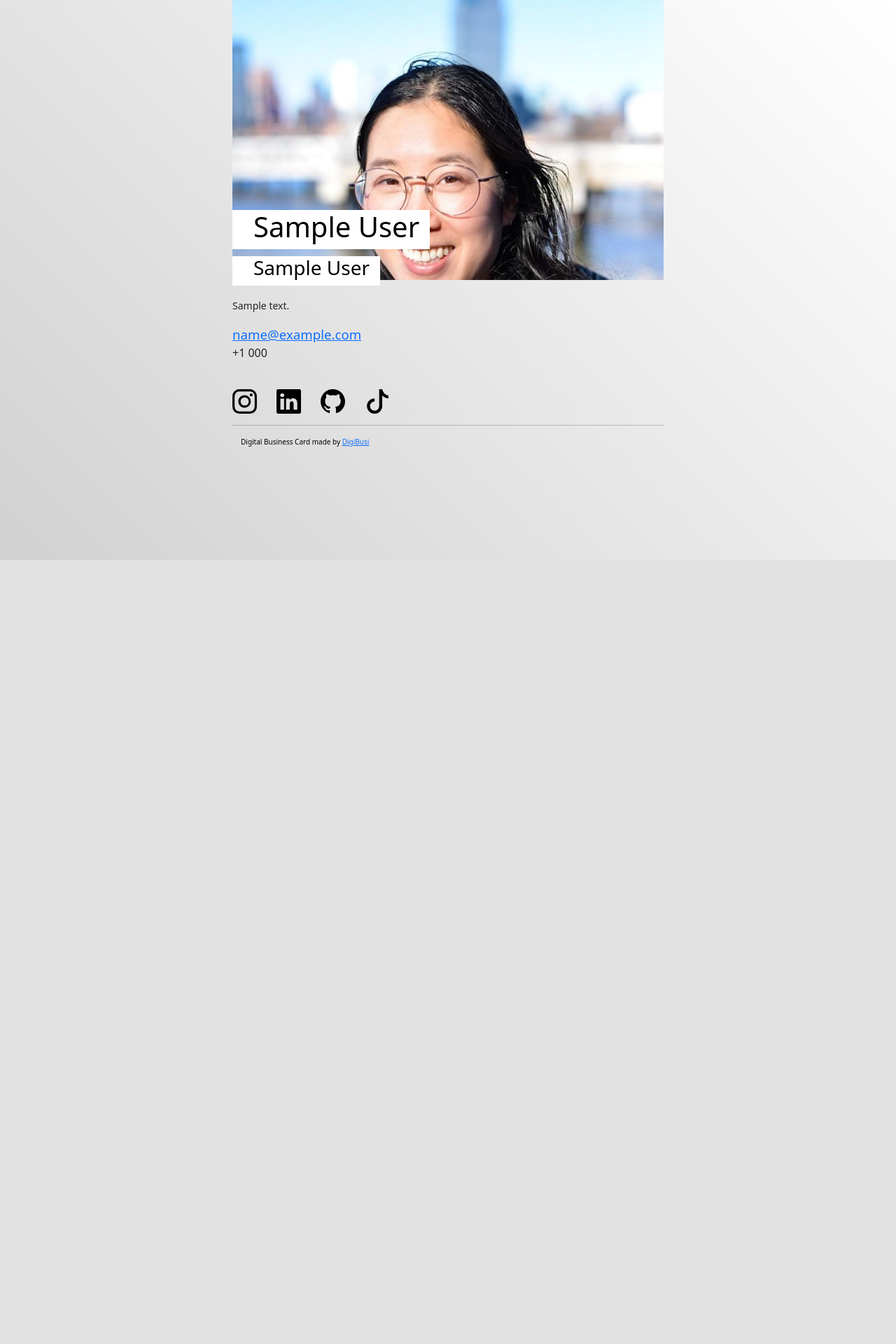
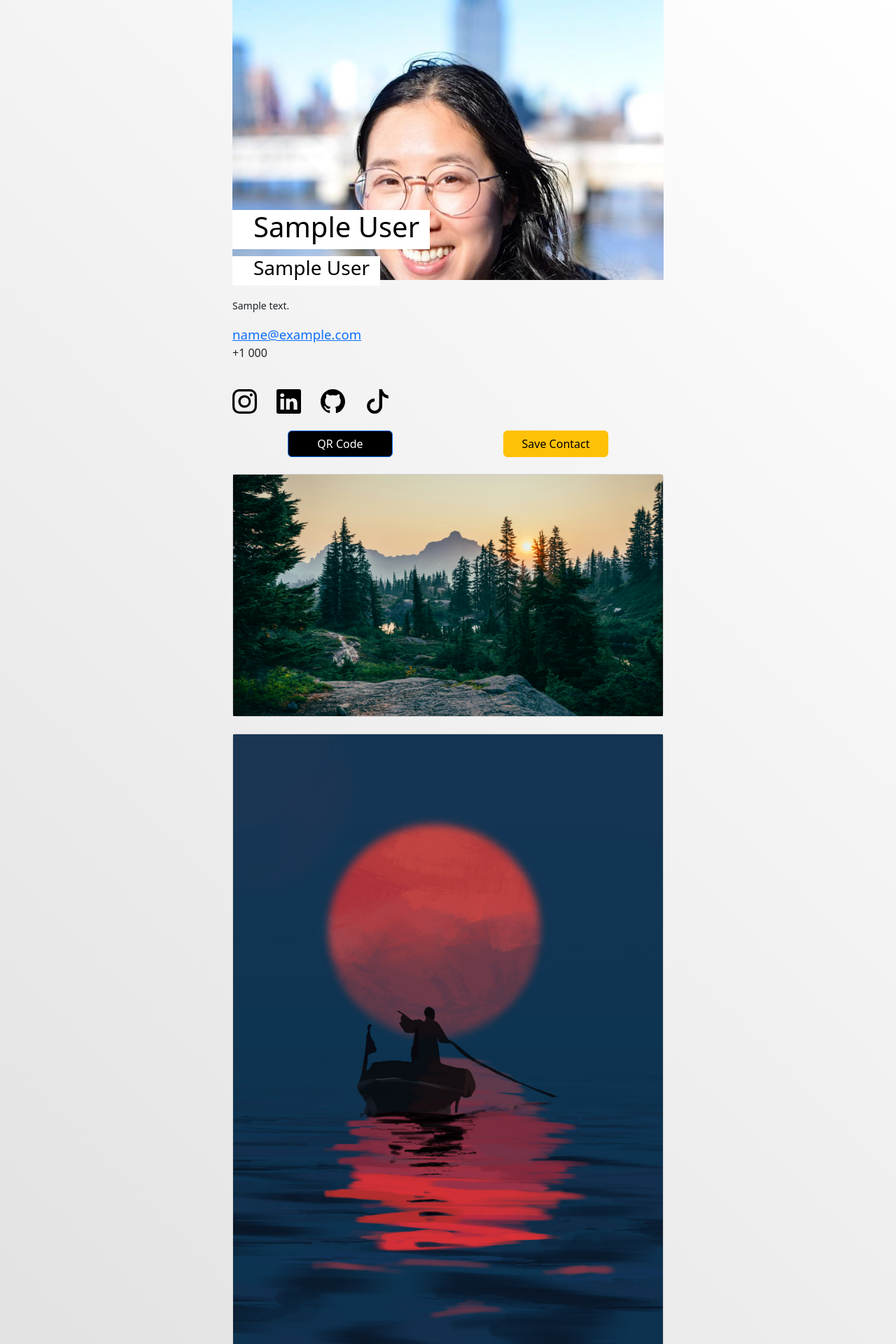
Before and after one commit to jackwong07/seed_cards, a Flask app: template templates/bus_card.html in a window 1280 px wide. Shown: the top 1920 px of the page at 70% size. Before the commit the page ends 800 px from the top, so only its background shows below. Run offline with Flask 3, Linux system fonts and the light colour scheme; the template is opened without the code that fills it: values that come from a table or form of the project are taken from there, others are empty; tables that the repository leaves empty hold one stand-in row (values such as "Sample post"); some libraries are stand-ins or nearby versions.

Commit message:
Add work examples

```diff
--- a/templates/bus_card.html
+++ b/templates/bus_card.html
@@ -66,7 +66,45 @@
 
     </div>
   </div>
+<br/>
+  <div class="d-flex card-body justify-content-around">
+    <button type="button" class="btn btn-primary" href="#" style="background-color: black; width: 150px">QR Code</button>
+    <button type="button" class="btn btn-warning" href="#" style="width: 150px">Save Contact</button>
+  </div>
+  <br/>
 
+
+<!-- Works -->
+  <div class="card text-left">
+    <img src="/static/images/forest_background.jpg"></img>
+  </div>
+  <br/>
+
+  <div class="card text-left">
+    <img src="/static/images/mobile background.jpeg"></img>
+  </div>
+  <br/>
+
+  <div class="card text-left">
+    <img src="/static/images/city.jpg"></img>
+  </div>
+  <br/>
+
+  <div class="card text-left">
+    <img src="/static/images/chairs.jpg"></img>
+  </div>
+  <br/>
+
+  <div class="card text-left">
+    <img src="/static/images/abstract.jpg"></img>
+  </div>
+  <br/>
+
+
+<!-- Description -->
+  <div class="card text-left">
+    <p class="card-text text-start m-3">{{user.body}}</p>
+  </div>
 
 
 <hr>
```
Also changed, not shown: static/images/abstract.jpg (added), static/images/chairs.jpg (added), 1 other file.
